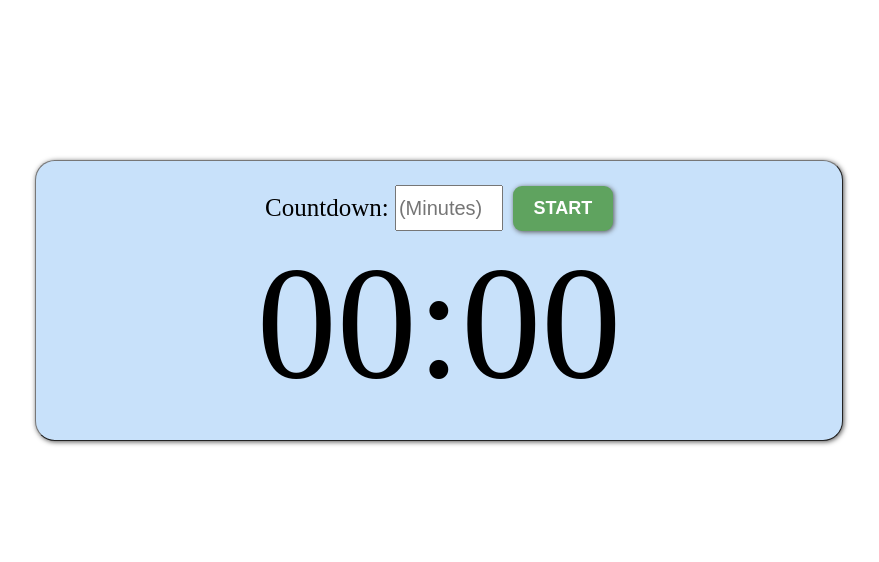
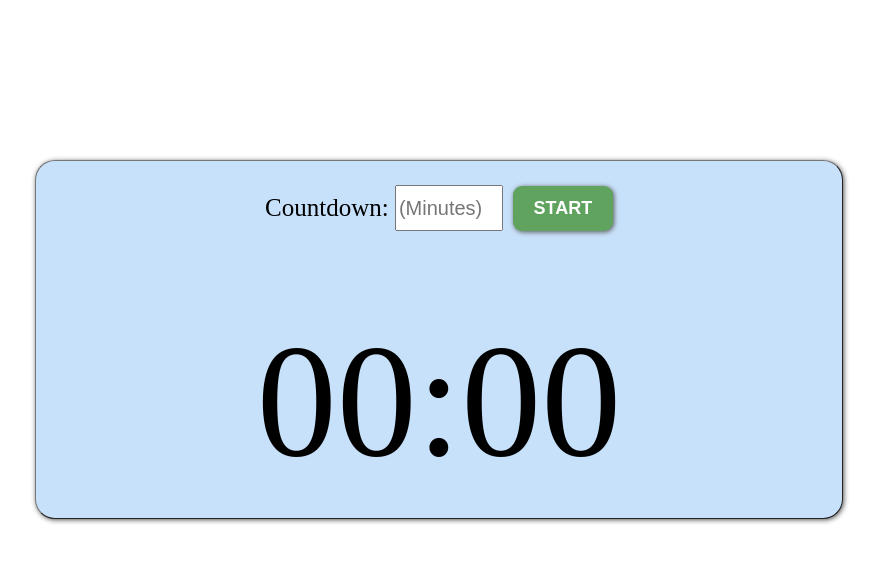
Before and after one commit to emike108/countdown-timer, a React (Create React App) app: page / in a window 1280 px wide. Shown: the top 562 px of the page, without its empty margins (201-1080 px from the left). Built offline with nearby package versions, Linux system fonts and the light colour scheme.

Commit message:
implement message display

```diff
--- a/src/App.js
+++ b/src/App.js
@@ -12,7 +12,6 @@ function App() {
 
   // const [deploymentTime, setDeploymentTime] = useState(new Date().getTime());
 
-  // const [displayMessage, setDisplayMessage] = useState(null);
   // const [totalTime, setTotalTime] = useState();
 
   // let endTime = new Date().getTime() + enteredTimeInMin * 60 * 1000;
@@ -103,10 +102,9 @@ function App() {
   //   }
   // };
 
-  const onFinish = () => {
+  function onFinish() {
     setEnteredTimeInMin("");
     setIsCountingDown(false);
-    //remove any display messages, and reset styles?? or will these be already handled elsewhere?
   };
 
   return (
@@ -117,12 +115,7 @@ function App() {
           setEnteredTimeInMin={setEnteredTimeInMin}
           isCountingDown={isCountingDown}
           setIsCountingDown={setIsCountingDown}
-          // setDisplayMessage={setDisplayMessage}
         />
-        {/* <div className="timed-messages">
-          &nbsp;&nbsp;
-          {displayMessage ? displayMessage : null}
-        </div> */}
         <CountdownClock
           enteredTimeInMin={parseFloat(enteredTimeInMin)}
           isCountingDown={isCountingDown}
--- a/src/Components/CountdownClock.js
+++ b/src/Components/CountdownClock.js
@@ -2,6 +2,7 @@ import { useEffect, useRef, useState } from "react";
 import {
   determineRemainingTimeStyle,
   formatRemainingTime,
+  getDisplayMessage,
 } from "../Shared/utils";
 
 export default function CountdownClock({
@@ -9,15 +10,18 @@ export default function CountdownClock({
   isCountingDown,
   onFinish,
 }) {
-  const [secondsLeft, setSecondsLeft] = useState(0);
+  const [secondsLeft, setSecondsLeft] = useState(null);
+  const [isMessageDisplayed, setIsMessageDisplayed] = useState(false);
 
   const endTimeRef = useRef(null);
+  const totalCountdownTimeRef = useRef(null);
   const intervalRef = useRef(null);
   const timeoutRef = useRef(null);
 
   useEffect(() => {
     if (!!enteredTimeInMin && isCountingDown) {
       endTimeRef.current = new Date().getTime() + enteredTimeInMin * 60 * 1000;
+      totalCountdownTimeRef.current = endTimeRef.current - new Date().getTime();
     }
   }, [enteredTimeInMin, isCountingDown]);
 
@@ -25,22 +29,26 @@ export default function CountdownClock({
     if (isCountingDown && endTimeRef.current) {
       intervalRef.current = setInterval(() => {
         const currentTime = new Date().getTime();
-        const remainingTime = Math.max(
+        const remainingTimeInSec = Math.max(
           0,
           Math.floor((endTimeRef.current - currentTime) / 1000)
         );
-        setSecondsLeft(remainingTime);
+        setSecondsLeft(remainingTimeInSec);
 
-        if (remainingTime <= 0) {
+        if (remainingTimeInSec <= 0) {
           clearInterval(intervalRef.current);
           timeoutRef.current = setTimeout(() => {
             onFinish();
+            setIsMessageDisplayed(false);
           }, 3000);
         }
       }, 250);
+
+      setIsMessageDisplayed(true);
     } else {
       clearInterval(intervalRef.current);
-      setSecondsLeft(0);
+      setSecondsLeft(null);
+      setIsMessageDisplayed(false);
     }
 
     return () => {
@@ -52,6 +60,13 @@ export default function CountdownClock({
   }, [isCountingDown]);
 
   return (
+    <>
+      <div className="timed-messages">
+        &nbsp;&nbsp;
+        {isMessageDisplayed
+          ? getDisplayMessage(totalCountdownTimeRef.current / 1000, secondsLeft)
+          : null}
+      </div>
       <div className="countdown">
         <span
           className="remaining-time"
@@ -60,5 +75,6 @@ export default function CountdownClock({
           {formatRemainingTime(secondsLeft)}
         </span>
       </div>
+    </>
   );
 }
--- a/src/Components/CountdownInputSection.js
+++ b/src/Components/CountdownInputSection.js
@@ -3,15 +3,14 @@ const CountdownInputSection = ({
   setEnteredTimeInMin,
   isCountingDown,
   setIsCountingDown,
-  // setDisplayMessage,
 }) => {
-  const handleTimeInput = (e) => {
+  function handleTimeInput(e) {
     const onlyNumbersAndPeriod = /^[0-9]*\.?[0-9]*$/;
 
     if (onlyNumbersAndPeriod.test(e.target.value)) {
       setEnteredTimeInMin(e.target.value);
     }
-  };
+  }
 
   return (
     <div className="countdown-input-section">
@@ -32,9 +31,6 @@ const CountdownInputSection = ({
         onClick={() => {
           if (parseFloat(enteredTimeInMin) > 0) {
             setIsCountingDown(true);
-            //is this message clearing needed?
-            // setDisplayMessage(null);
-            // setEnteredTimeInMin("");
           } else {
             alert("Please enter a value that is greater than 0!");
             setEnteredTimeInMin("");
--- a/src/Shared/utils.js
+++ b/src/Shared/utils.js
@@ -1,27 +1,51 @@
-export function formatRemainingTime(totalSeconds) {
-  const minutes = Math.floor(totalSeconds / 60);
-  const seconds = totalSeconds % 60;
+export function formatRemainingTime(secondsLeft) {
+  if (secondsLeft === null) {
+    return "00:00";
+  }
+
+  const minutes = Math.floor(secondsLeft / 60);
+  const seconds = secondsLeft % 60;
   return `${String(minutes).padStart(2, "0")}:${String(seconds).padStart(
     2,
     "0"
   )}`;
 }
 
-export function determineRemainingTimeStyle(remainingTime, isCountingDown) {
-  if (!isCountingDown) {
+export function determineRemainingTimeStyle(secondsLeft, isCountingDown) {
+  if (!isCountingDown || secondsLeft === null) {
     return { color: "black" };
   }
 
-  if (remainingTime <= 10) {
+  if (secondsLeft <= 10) {
     return {
       color: "red",
       animation: "blinker 1s linear infinite",
     };
   }
 
-  if (remainingTime <= 20) {
+  if (secondsLeft <= 20) {
     return { color: "red" };
   }
 
   return { color: "black" };
 }
+
+export function getDisplayMessage(totalTimeInSec, secondsLeft) {
+  if (secondsLeft === null) {
+    return null;
+  }
+
+  if (secondsLeft <= 0) {
+    return "Times up!!";
+  }
+
+  if (secondsLeft <= 10) {
+    return "Only a few seconds left!";
+  }
+
+  if (totalTimeInSec / secondsLeft >= 2) {
+    return "More than halfway there!";
+  }
+
+  return null;
+}
```
Lines whose indentation alone changed are shown as unchanged.
